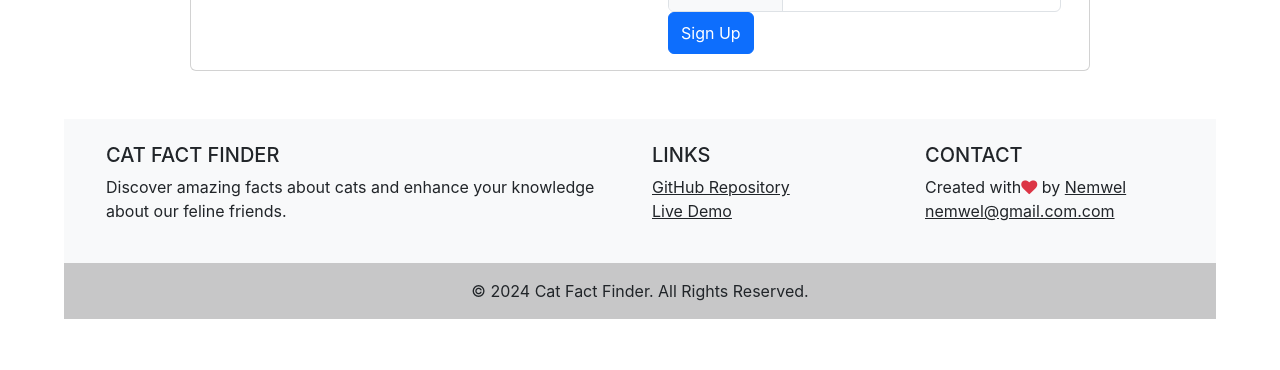
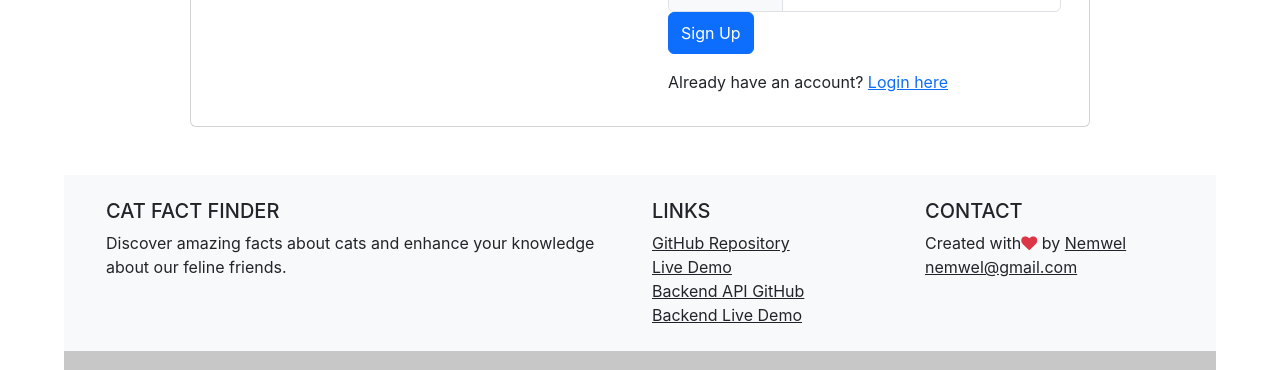
Before and after one commit to Nemwel-Boniface/cat_facts, a React (Create React App) app: page /signup in a window 1280 px wide. Shown: the part 529-899 px from the top of the page. Before the commit the page ends 848 px from the top, so only its background shows below. Built offline with nearby package versions, Linux system fonts and the light colour scheme.

Commit message:
Update included:   - Update all the endpoints with the deployed backend API on render   - Add more links to the footer component   - Add some markup to help users navigate between the login and signup pages

```diff
--- a/public/index.html
+++ b/public/index.html
@@ -26,6 +26,11 @@
     -->
     <title>Cat Fact Finder</title>
 
+    <!-- Add meta tags for personal information -->
+    <meta name="author" content="Nemwel Boniface">
+    <meta name="description" content="We all love kitties, this project aims to give you facts about kitties based on a provided endpoint.">
+    <meta name="description" content="User authentication and all information are got from my backend API. Have a look at it here https://github.com/Nemwel-Boniface/rails_fetch_be/ ">
+
     <!--font aweome icons links-->
 
     <link rel="stylesheet" href="https://maxcdn.bootstrapcdn.com/font-awesome/4.2.0/css/font-awesome.min.css">
--- a/src/components/Footer.js
+++ b/src/components/Footer.js
@@ -18,7 +18,13 @@ const Footer = () => (
               <a href="https://github.com/Nemwel-Boniface/cat_facts" className="text-dark" target="_blank" rel="noopener noreferrer">GitHub Repository</a>
             </li>
             <li>
-              <a href="https://your-live-demo-url.com" className="text-dark" target="_blank" rel="noopener noreferrer">Live Demo</a>
+              <a href="https://catfacts-nemwel.netlify.app/" className="text-dark" target="_blank" rel="noopener noreferrer">Live Demo</a>
+            </li>
+            <li>
+              <a href="https://github.com/Nemwel-Boniface/rails_fetch_be/" className="text-dark" target="_blank" rel="noopener noreferrer">Backend API GitHub</a>
+            </li>
+            <li>
+              <a href="https://rails-fetch-be.onrender.com/" className="text-dark" target="_blank" rel="noopener noreferrer">Backend Live Demo</a>
             </li>
           </ul>
         </div>
@@ -37,7 +43,7 @@ const Footer = () => (
               </span>
             </li>
             <li>
-              <a href="mailto:nemwelnyandoro20@gmail.com" className="text-dark">nemwel@gmail.com.com</a>
+              <a href="mailto:nemwelnyandoro20@gmail.com" className="text-dark">nemwel@gmail.com</a>
             </li>
           </ul>
         </div>
--- a/src/components/Navbar.js
+++ b/src/components/Navbar.js
@@ -12,7 +12,7 @@ const Navbar = () => {
 
   const handleLogOut = async () => {
     try {
-      await fetch('http://127.0.0.1:3000/logout', {
+      await fetch('https://rails-fetch-be.onrender.com/logout', {
         method: 'DELETE',
         headers: {
           'content-type': 'application/json',
--- a/src/components/User/LogIn.js
+++ b/src/components/User/LogIn.js
@@ -1,6 +1,6 @@
 import React, { useState } from 'react';
 import { useDispatch, useSelector } from 'react-redux';
-import { useNavigate } from 'react-router-dom';
+import { Link, useNavigate } from 'react-router-dom';
 import {
   logInRequest, logInSuccess, logInFailure,
 } from '../../redux/user/logInSlice';
@@ -22,7 +22,7 @@ const LogIn = () => {
     dispatch(logInRequest());
 
     try {
-      const response = await fetch('http://127.0.0.1:3000/login', {
+      const response = await fetch('https://rails-fetch-be.onrender.com/login', {
         method: 'POST',
         headers: {
           'content-type': 'application/json',
@@ -94,6 +94,9 @@ const LogIn = () => {
                 <div className="card-body">
                   <h5 className="card-title">Pawceed to Cat Facts</h5>
                   { renderLoginForm() }
+                  <p className="mt-3">
+                    Do not have an account? <Link to="/signup">Sign up here</Link>
+                  </p>
                 </div>
               </div>
               <div className="col-md-6">
--- a/src/components/User/SignUp.js
+++ b/src/components/User/SignUp.js
@@ -1,6 +1,6 @@
 import React, { useState } from 'react';
 import { useDispatch, useSelector } from 'react-redux';
-import { useNavigate } from 'react-router-dom';
+import { Link, useNavigate } from 'react-router-dom';
 import {
   signUpRequest, signUpSuccess, signUpFailure, setToken,
 } from '../../redux/user/signUpSlice';
@@ -24,7 +24,7 @@ const SignUp = () => {
     dispatch(signUpRequest());
     const upDatedFormData = { ...formData, photo: imageURL };
     try {
-      const response = await fetch('http://127.0.0.1:3000/signup', {
+      const response = await fetch('https://rails-fetch-be.onrender.com/signup', {
         method: 'POST',
         headers: {
           'content-type': 'application/json',
@@ -152,6 +152,9 @@ const SignUp = () => {
                 <div className="card-body">
                   <h5 className="card-title">Pawceed to Cat Facts</h5>
                   { signUpForm() }
+                  <p className="mt-3">
+                    Already have an account? <Link to="/login">Login here</Link>
+                  </p>
                 </div>
               </div>
             </div>
--- a/src/components/home.js
+++ b/src/components/home.js
@@ -1,4 +1,5 @@
 import React from 'react';
+import { Link } from 'react-router-dom';
 
 const Home = () => (
   <main className="Home container my-5">
@@ -13,7 +14,8 @@ const Home = () => (
               our app provides a treasure trove of information about cats. Join us today
               and become a cat facts expert!
             </p>
-            <a href="#!" className="btn btn-primary">Get Started</a>
+            <Link className="btn btn-primary" to="/signup">Get Started</Link>
+            {/* <a href="/signup" className="btn btn-primary">Get Started</a> */}
           </header>
         </article>
       </div>
```
